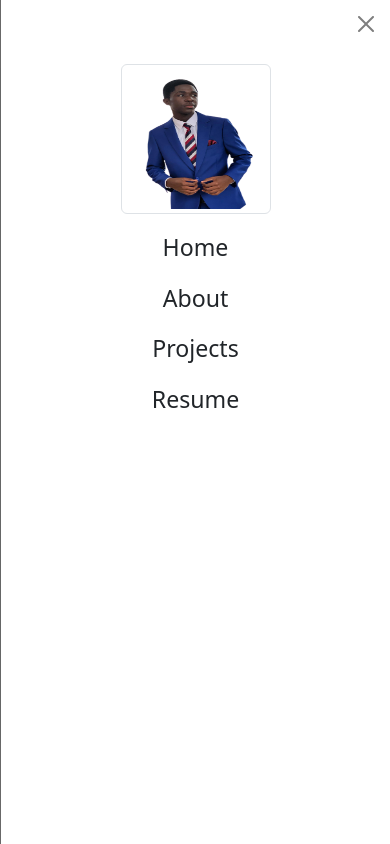
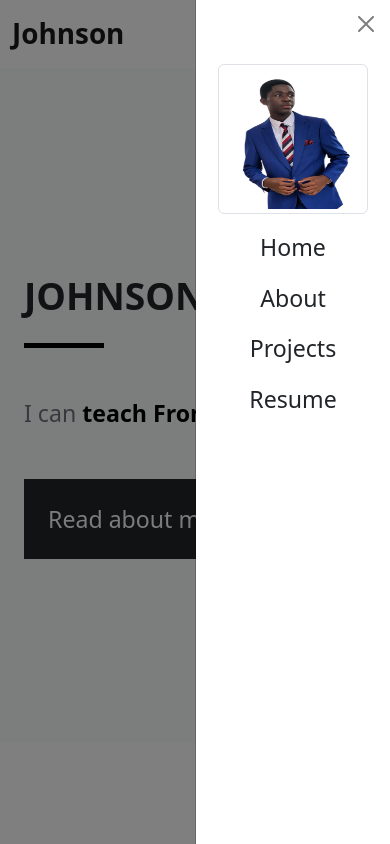
Before and after one commit to fkaaziebu/Johnson-portfolio-edited, a React (Create React App) app in the folder client/: page / in a window 390 px wide. Both pictures are taken after a click on the button 350 px from the left and 33 px from the top of the page. Built offline with nearby package versions, Linux system fonts and the light colour scheme.

Commit message:
Offcanvas width conversion - updated

```diff
--- a/client/src/components/Navbar.jsx
+++ b/client/src/components/Navbar.jsx
@@ -41,7 +41,7 @@ function Navbar() {
           </div>
         </div>
         <div
-          class="d-flex d-md-none offcanvas offcanvas-end w-60"
+          class="d-flex d-md-none offcanvas offcanvas-end w-50"
           data-bs-scroll="true"
           tabindex="-1"
           id="offcanvasWithBothOptions"
--- a/client/src/index.css
+++ b/client/src/index.css
@@ -33,10 +33,6 @@
   height: 150px;
 }
 
-.w-60 {
-  width: 60%;
-}
-
 @media screen and (max-width: 768px) {
   .w-md-50 {
     width: 50%;
--- a/client/src/scenes/home/index.jsx
+++ b/client/src/scenes/home/index.jsx
@@ -25,7 +25,7 @@ function Home() {
         </p>
       </div>
       <div>
-        <Link className="text-decoration-none bg-dark p-4 text-light fs-3" to="/">Read about me</Link>
+        <Link className="text-decoration-none bg-dark p-4 text-light fs-3" to="/about">Read about me</Link>
       </div>
     </div>
   );
```
